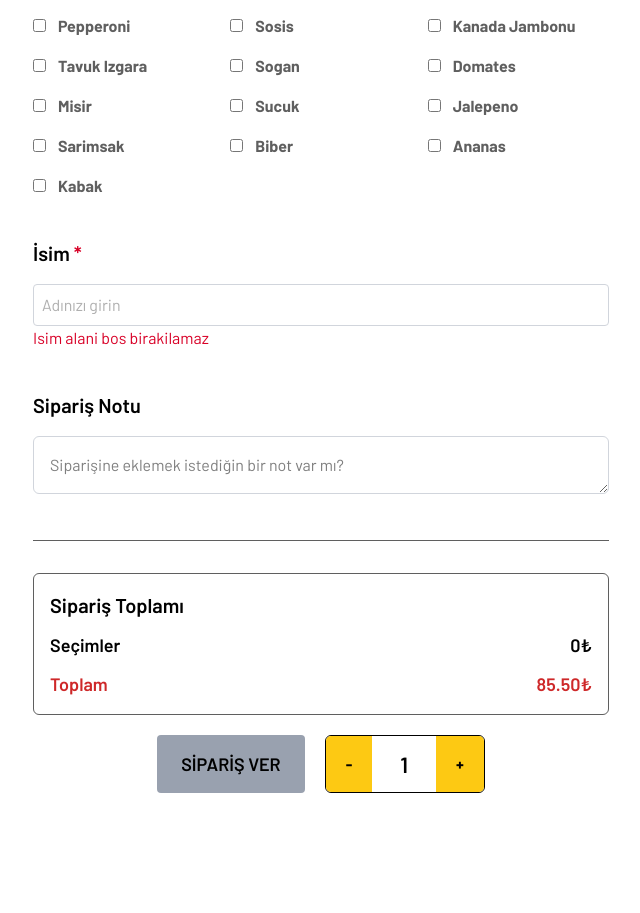
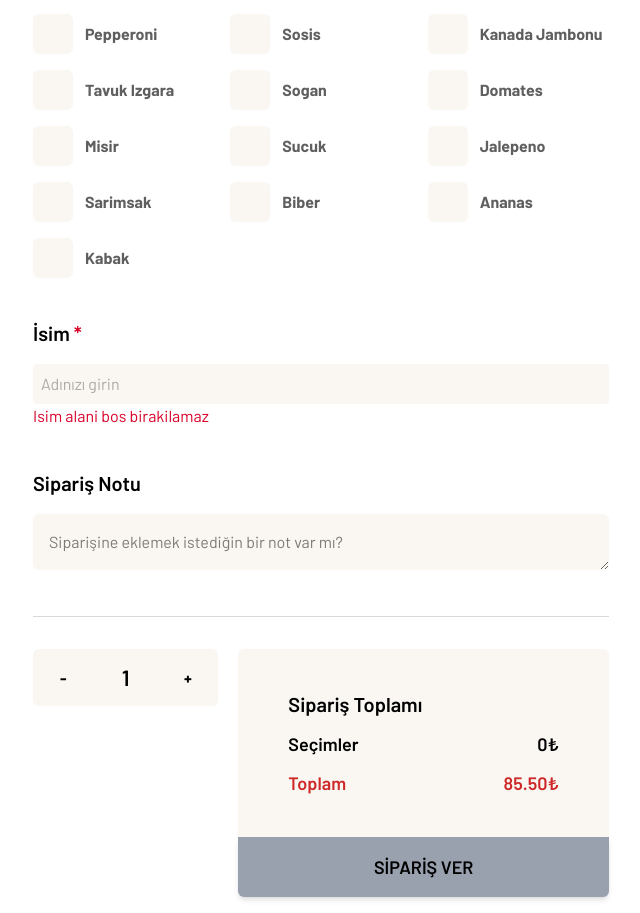
Before and after one commit to Recremated/S8Challange-Pizza-Recremated, a React (Vite) app: page /OrderPizza in a window 1280 px wide. Shown: the part 740-1653 px from the top of the page, without its empty margins (319-959 px from the left). Before the commit the page ends 1549 px from the top, so only its background shows below. Built offline with nearby package versions, Linux system fonts and the light colour scheme; a web font is replaced by a local one.

Commit message:
form elements and css improved

```diff
--- a/components/Header.jsx
+++ b/components/Header.jsx
@@ -5,15 +5,17 @@ const Header = () => {
   return (
     <header className="bg-red-600 text-white w-full h-[207px] flex flex-col">
       <div className="flex-1 flex items-center justify-center">
-        <img
-          className="aspect-8/1 max-w-[362px]"
-          src="../images/iteration-1-images/logo.svg"
-          alt="Teknolojik Yemekler Logo"
-        />
+        <Link to="/">
+          <img
+            className="aspect-8/1 max-w-[362px]"
+            src="../images/iteration-1-images/logo.svg"
+            alt="Teknolojik Yemekler Logo"
+          />
+        </Link>
       </div>
 
       <div className="w-full flex justify-center">
-        <div className="max-w-md sm:max-w-md md:max-w-xl lg:max-w-xl w-full mx-[60px] pb-4">
+        <div className="max-w-xs xs:max-w-sm sm:max-w-md md:max-w-l lg:max-w-xl  w-full mx-[60px] pb-4">
           <div className="text-[20px] sm:text-[16px] font-barlow flex items-center">
             <Link to="/">Anasayfa</Link>
             <span className="mx-1">-</span>
--- a/components/Home.jsx
+++ b/components/Home.jsx
@@ -15,7 +15,7 @@ const Home = () => {
           PİZZA, DOYURUR
         </h1>
         <Link to="/OrderPizza">
-          <button className="font-barlow font-semibold bg-[#FDC913] w-[193px] h-[56px] text-[24px] sm:text-[18px] mt-10  rounded-[50px] text-[#292929] leading-[56px]">
+          <button className="font-barlow font-semibold w-[193px] h-[56px] text-[24px] sm:text-[18px] mt-10  rounded-[50px] text-[#292929] leading-[56px] bg-[#FDC913] hover:bg-white transition-all duration-200 shadow-md cursor-pointer">
             ACIKTIM
           </button>
         </Link>
--- a/components/OrderPizza.jsx
+++ b/components/OrderPizza.jsx
@@ -147,9 +147,9 @@ const OrderPizza = () => {
   }, [formData, errors]);
 
   return (
-    <div className="bg-white min-h-screen flex flex-col items-center ">
+    <div className="bg-white flex flex-col items-center min-w-[390px] ">
       <Header></Header>
-      <div className="flex flex-col max-w-xs sm:max-w-md md:max-w-l lg:max-w-xl mx-[60px] gap-4 mt-5">
+      <div className="flex flex-col max-w-xs xs:max-w-sm sm:max-w-md md:max-w-l lg:max-w-xl mx-[60px] gap-4 mt-5">
         <h2 className="text-[27px] sm:text-[22px] font-barlow font-semibold">
           Position Absolute Acı Pizza
         </h2>
--- a/components/PizzaOrderForm.jsx
+++ b/components/PizzaOrderForm.jsx
@@ -20,12 +20,12 @@ const PizzaOrderForm = ({
             Boyut Seç
             {errors.size && <span className="text-[#D80027]"> *</span>}
           </p>
-          <div className="flex w-full gap-1">
+          <div className="flex w-full gap-2">
             {sizeOptions.items.map((option) => (
               <label
                 htmlFor={option.value}
                 key={option.value}
-                className={`flex items-center justify-center rounded-full bg-[#faf7f2] w-15 h-15 hover:bg-[#e8e1d9] ${
+                className={`flex items-center justify-center rounded-full bg-[#faf7f2] w-15 h-15 hover:bg-[#fdc913] cursor-pointer  ${
                   formData.size === option.value ? "bg-[#fdc913]" : ""
                 }`}
               >
@@ -63,7 +63,7 @@ const PizzaOrderForm = ({
             name="thickness"
             value={formData.thickness}
             onChange={handleChange}
-            className="text-[20px] sm:text-[16px] rounded border-7 border-[#faf7f2] text-[#5F5F5F] focus:outline-none focus:ring-2 focus:ring-[#FDC913] bg-[#faf7f2] py-3"
+            className="text-[20px] sm:text-[16px] rounded border-7 border-[#faf7f2] text-[#5F5F5F] focus:outline-none focus:ring-2 focus:ring-[#FDC913] bg-[#faf7f2] py-3 cursor-pointer"
           >
             <option value="">--Hamur Kalınlığı Seç--</option>
             {thicknessOptions.items.map((option) => (
@@ -84,15 +84,16 @@ const PizzaOrderForm = ({
         </p>
         <div className="grid grid-cols-2 gap-4 md:grid-cols-3">
           {selection.map((ingredient) => (
-            <label key={ingredient}>
+            <label key={ingredient} className="flex items-center">
               <input
                 type="checkbox"
                 id={`ingredient-${ingredient}`}
                 name="ingredients"
                 checked={formData.ingredients.includes(ingredient)}
                 onChange={() => handleIngredientChange(ingredient)}
+                className="hover:border-1 hover:transition-colors flex pt-1 items-center text-2xl justify-center font-satisfy appearance-none w-10 h-10 rounded-md bg-[#faf7f2] checked:bg-[#FDC913] checked:after:content-['✓'] transition-colors duration-150 cursor-pointer"
               />
-              <span className="ml-3 font-bold text-[20px] sm:text-[16px] text-[#5F5F5F]">
+              <span className="ml-3 font-bold text-[20px] sm:text-[16px] text-[#5F5F5F] cursor-pointer">
                 {ingredient}
               </span>
             </label>
@@ -113,14 +114,14 @@ const PizzaOrderForm = ({
           name="name"
           value={formData.name}
           onChange={handleChange}
-          className="text-[20px] sm:text-[16px] text-[#5F5F5F] p-2 border border-gray-300 rounded w-full mt-4 focus:outline-none focus:ring-2 focus:ring-[#FDC913]"
+          className="text-[20px] sm:text-[16px] text-[#5F5F5F] p-2 rounded w-full mt-4 focus:outline-none focus:ring-2 focus:ring-[#FDC913] bg-[#faf7f2]"
           placeholder="Adınızı girin"
           autoComplete="name"
         />
         {errors.name && <span className="text-[#D80027]">{errors.name}</span>}
       </div>
 
-      <div className="pb-10 border-b border-[#5F5F5F]">
+      <div className="pb-10 border-b border-[#D9D9D9]">
         <label
           htmlFor="note"
           className="font-semibold text-[22px] sm:text-[20px]"
@@ -129,7 +130,7 @@ const PizzaOrderForm = ({
         </label>
         <textarea
           rows="1"
-          className="w-full p-4 mt-4 border  border-gray-300 rounded-md focus:outline-none focus:ring-2 focus:ring-[#FDC913]"
+          className="w-full p-4 mt-4 rounded-md focus:outline-none focus:ring-2 focus:ring-[#FDC913] bg-[#faf7f2]"
           placeholder="Siparişine eklemek istediğin bir not var mı?"
           value={formData.note}
           onChange={handleChange}
@@ -138,50 +139,62 @@ const PizzaOrderForm = ({
         ></textarea>
       </div>
 
-      <div className="mt-4 py-4 flex flex-col items-center gap-5">
-        <div className="flex flex-col justify-center w-full p-4 border border-[#5F5F5F] rounded-[6px] gap-3">
-          <div className="flex justify-between">
-            <p className="text-[20px] font-semibold">Sipariş Toplamı</p>
-          </div>
-          <div className="flex justify-between text-[18px] font-semibold">
-            <p>Seçimler</p>
-            <span className="ml-auto">{formData.ingredients.length * 5}₺</span>
-          </div>
-          <div className="flex justify-between text-[18px] text-[#CE2829] font-semibold">
-            <p>Toplam</p>
-            <span className="ml-auto">{currentPrice.toFixed(2)}₺</span>
-          </div>
-        </div>
-
-        <div className="flex w-full justify-center gap-5">
+      <div className="mt-4 py-4 flex items-start gap-5 flex-wrap-reverse sm:flex-nowrap ">
+        <div className="flex justify-center gap-5 w-full">
           <button
             type="submit"
-            className="bg-[#FDC913] rounded px-6 hover:bg-[#CE2829] disabled:bg-gray-400 disabled:cursor-not-allowed text-[18px] font-semibold"
+            className="rounded w-full disabled:bg-gray-400 disabled:cursor-not-allowed text-[18px] font-semibold sm:hidden bg-[#FDC913] hover:bg-[#CE2829] transition-all duration-200 shadow-md "
             disabled={!isValid}
           >
             SİPARİŞ VER
           </button>
-          <div className="flex border rounded-[6px] items-center overflow-hidden">
+          <div className="flex  rounded-[6px] items-center w-full bg-[#faf7f2]">
             <button
               type="button"
-              className="px-5 py-4 bg-[#FDC913] text-black font-bold  hover:bg-red-600 transition duration-200"
+              className="w-full py-4 text-black font-bold  hover:bg-[#FDC913] transition duration-150 rounded-l-[6px] cursor-pointer"
               onClick={() => handleAmountChange("decrease")}
               id="decrease"
             >
               -
             </button>
 
-            <div className="text-[22px] font-barlow font-semibold mx-7">
+            <div className="text-[22px] font-barlow font-semibold px-7 py-3">
               {formData.amount}
             </div>
 
             <button
               type="button"
-              className="px-5 py-4 bg-[#FDC913] text-black font-bold hover:bg-red-600 transition duration-200"
+              className="w-full py-4  text-black font-bold hover:bg-[#FDC913] transition duration-150 rounded-r-[6px] cursor-pointer"
               onClick={() => handleAmountChange("increase")}
               id="increase"
             >
               +
+            </button>
+          </div>
+        </div>
+        <div className="container w-full sm:w-4/2 ">
+          <div className="flex flex-col justify-center w-full py-[40px] px-[50px] rounded-t-[6px] gap-3 bg-[#faf7f2] ">
+            <div className="flex justify-between">
+              <p className="text-[20px] font-semibold">Sipariş Toplamı</p>
+            </div>
+            <div className="flex justify-between text-[18px] font-semibold">
+              <p>Seçimler</p>
+              <span className="ml-auto">
+                {formData.ingredients.length * 5}₺
+              </span>
+            </div>
+            <div className="flex justify-between text-[18px] text-[#CE2829] font-semibold">
+              <p>Toplam</p>
+              <span className="ml-auto">{currentPrice.toFixed(2)}₺</span>
+            </div>
+          </div>
+          <div className="container">
+            <button
+              type="submit"
+              className="hidden sm:block rounded-b-[6px] disabled:bg-gray-400 disabled:cursor-not-allowed text-[18px] font-semibold w-full h-15 bg-[#FDC913] hover:bg-[#CE2829] transition-all duration-200 shadow-md cursor-pointer"
+              disabled={!isValid}
+            >
+              SİPARİŞ VER
             </button>
           </div>
         </div>
--- a/src/index.css
+++ b/src/index.css
@@ -6,4 +6,5 @@
   --font-barlow: "Barlow", sans-serif;
   --font-quattrocento: "Quattrocento", serif;
   --font-satisfy: "Satisfy", cursive;
+  --breakpoint-xs: 450px;
 }
```
